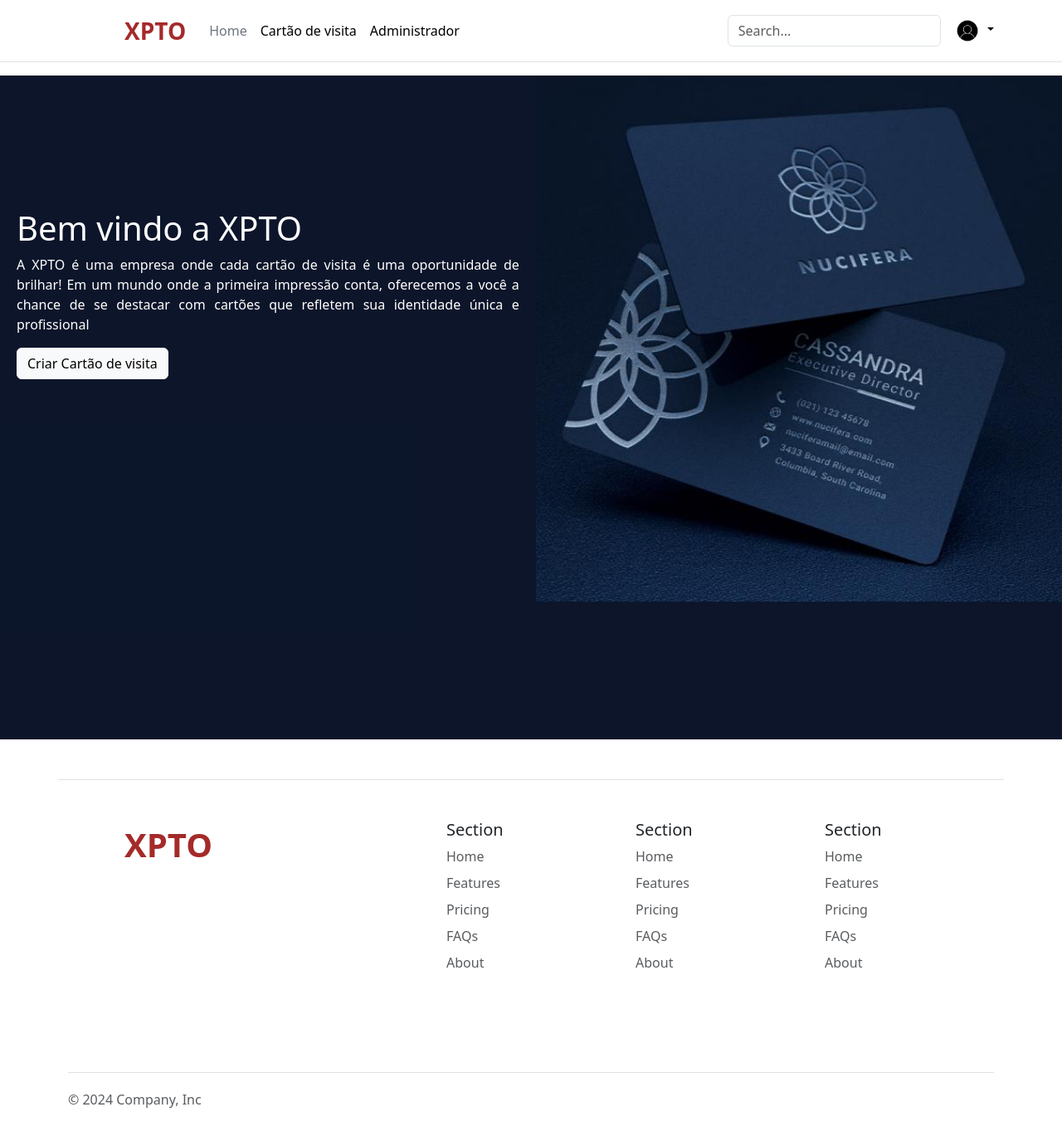
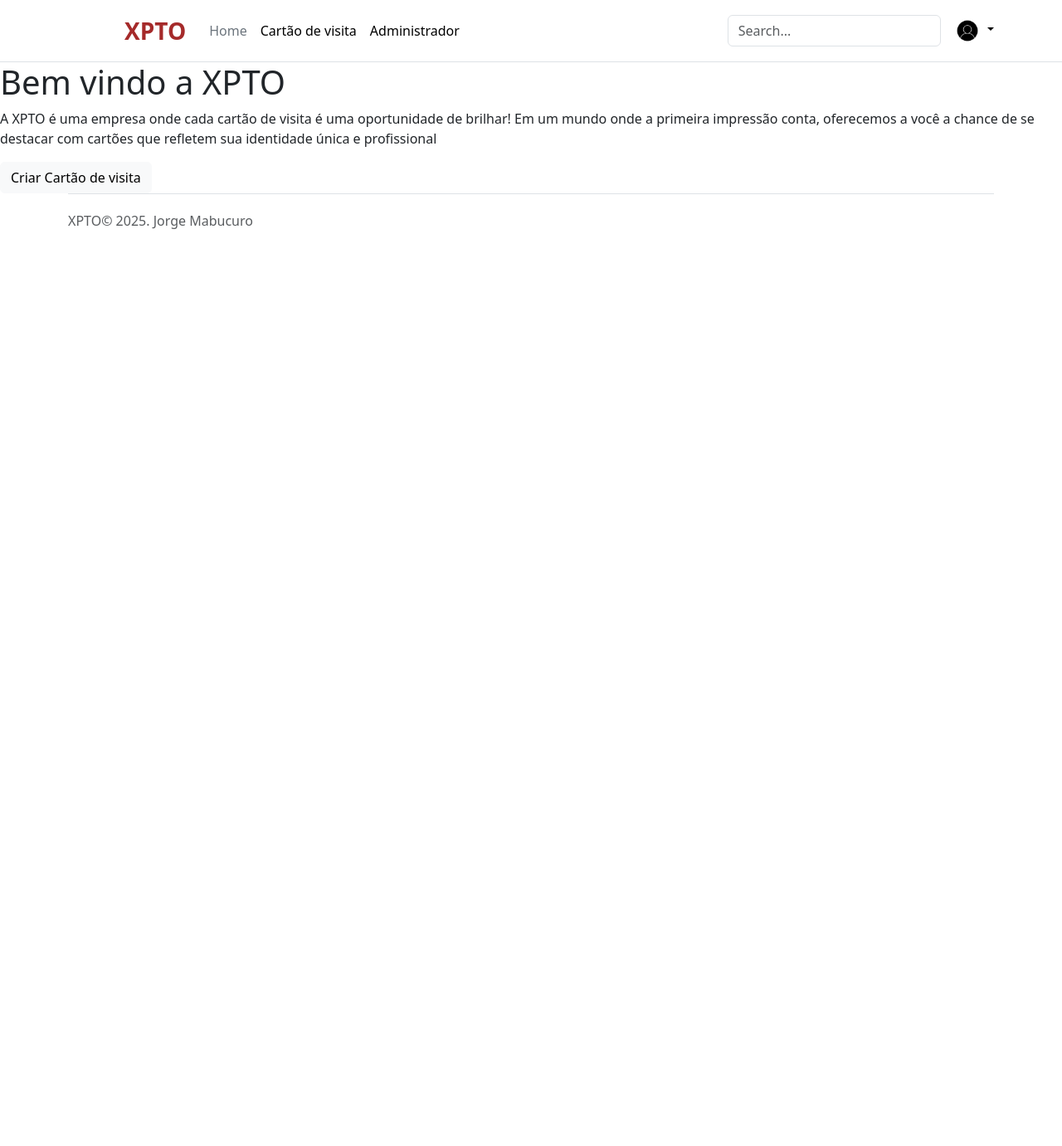
Before and after one commit to jorgeMabucuro/Sistema-de-gerador-de-cart-o-de-visita, a PHP site: page / in a window 1280 px wide. Shown: the whole page at 83% size. After the commit the page ends 276 px from the top, so only its background shows below. Run offline with PHP 8.4, Linux system fonts and the light colour scheme; the visitor is signed in with stand-in values (Sample User, id 1).

Commit message:
arranjar o layout de home

```diff
--- a/index.php
+++ b/index.php
@@ -14,10 +14,10 @@
     <title>Home</title>
     <link rel="stylesheet" href="https://cdn.jsdelivr.net/npm/bootstrap@5.3.3/dist/css/bootstrap.min.css">
     <link rel="stylesheet" href="./Style/menu.css">
-    <link rel="stylesheet" href="./style.css">
+    <link rel="stylesheet" href="./styles.css">
 </head>
 <body>
-  <header class="p-3 mb-3 border-bottom " >
+  <header class="p-3 border-bottom " >
     <div class="container" id="menu" >
       <div class="d-flex flex-wrap align-items-center justify-content-center justify-content-lg-start">
         <a href="/" class="d-flex align-items-center mb-2 mb-lg-0 link-body-emphasis text-decoration-none">
@@ -67,57 +67,9 @@
       </main>
 
     <!-- footer das paginas -->
-    <footer>
-
       <div class="container">
-        <footer class="row row-cols-1 row-cols-sm-2 row-cols-md-5 py-5 my-5 border-top">
-          <div class="col mb-3">
-            <a href="/" class="d-flex align-items-center mb-3 link-body-emphasis text-decoration-none">
-              <svg class="bi me-2" width="40" height="32"><li class="fw-bold fs-1" id="xpto">XPTO</li></svg>
-            </a>
-          </div>
-
-          <div class="col mb-3">
-
-          </div>
-
-          <div class="col mb-3">
-            <h5>Section</h5>
-            <ul class="nav flex-column">
-              <li class="nav-item mb-2"><a href="#" class="nav-link p-0 text-body-secondary">Home</a></li>
-              <li class="nav-item mb-2"><a href="#" class="nav-link p-0 text-body-secondary">Features</a></li>
-              <li class="nav-item mb-2"><a href="#" class="nav-link p-0 text-body-secondary">Pricing</a></li>
-              <li class="nav-item mb-2"><a href="#" class="nav-link p-0 text-body-secondary">FAQs</a></li>
-              <li class="nav-item mb-2"><a href="#" class="nav-link p-0 text-body-secondary">About</a></li>
-            </ul>
-          </div>
-
-          <div class="col mb-3">
-            <h5>Section</h5>
-            <ul class="nav flex-column">
-              <li class="nav-item mb-2"><a href="#" class="nav-link p-0 text-body-secondary">Home</a></li>
-              <li class="nav-item mb-2"><a href="#" class="nav-link p-0 text-body-secondary">Features</a></li>
-              <li class="nav-item mb-2"><a href="#" class="nav-link p-0 text-body-secondary">Pricing</a></li>
-              <li class="nav-item mb-2"><a href="#" class="nav-link p-0 text-body-secondary">FAQs</a></li>
-              <li class="nav-item mb-2"><a href="#" class="nav-link p-0 text-body-secondary">About</a></li>
-            </ul>
-          </div>
-
-          <div class="col mb-3">
-            <h5>Section</h5>
-            <ul class="nav flex-column">
-              <li class="nav-item mb-2"><a href="#" class="nav-link p-0 text-body-secondary">Home</a></li>
-              <li class="nav-item mb-2"><a href="#" class="nav-link p-0 text-body-secondary">Features</a></li>
-              <li class="nav-item mb-2"><a href="#" class="nav-link p-0 text-body-secondary">Pricing</a></li>
-              <li class="nav-item mb-2"><a href="#" class="nav-link p-0 text-body-secondary">FAQs</a></li>
-              <li class="nav-item mb-2"><a href="#" class="nav-link p-0 text-body-secondary">About</a></li>
-            </ul>
-          </div>
-        </footer>
-      </div>
-      <div class="container">
-        <footer class="d-flex flex-wrap justify-content-between align-items-center py-3 my-4 border-top">
-          <p class="col-md-4 mb-0 text-body-secondary">&copy; 2024 Company, Inc</p>
+        <footer class="d-flex flex-wrap justify-content-between align-items-center py-3  border-top">
+          <p class="col-md-4 mb-0 text-body-secondary">XPTO&copy; 2025. Jorge Mabucuro</p>
 
           <a href="/" class="col-md-4 d-flex align-items-center justify-content-center mb-3 mb-md-0 me-md-auto link-body-emphasis text-decoration-none">
             <svg class="bi me-2" width="40" height="32"><use xlink:href="#bootstrap"/></svg>
--- a/style.css
+++ /dev/null
@@ -1,63 +0,0 @@
-*{
-    margin:none;
-    padding: none;
-    box-sizing: border-box;
-    position:relative;
-}
-.bv{
-    width: 100%;
-    height: 100vh;
-    display: flex;
-    justify-content: center;
-    justify-content: space-between;
-    align-items: flex-start;
-    flex-direction: row;
-    background-color:  rgba(0, 10, 32, 0.952);
-   background: radial-gradient(120deg, blue, aqua);
-}
-.bv div{
-    width: 70%;
-    height: 80vh;
-}
-.imagem{
-    width: 100%;
-    height: 80vh;
-    background-image: url('./img/cv_azul.jpg');
-    background-repeat: no-repeat;
-    background-size: contain;
-}
-.lesquerdo{
-    padding: 160px 20px;
-    color: white;
-    text-align: auto;
-    text-align: justify;
-}
-.lesquerdo .btnH{
-    align-items: center;
-}
-.visao{
-    width: 100%;
-    height: 70vh;
-    display: flex;
-    justify-content: space-evenly;
-    justify-content: center;
-    align-items: flex-start;
-    flex-direction: row;
-    gap: 20px;
-    padding: 0px 10px;
-    /* color: aliceblue; */
-}
-
-.visao div{
-    width: 30%;
-    height: 50vh;
-    background-color: transparent;
-    box-shadow: 1px 0px 0px 0px ;
-}
-
-.v-imag>h1{
-    color: rgba(0, 10, 32, 0.952);
-    text-align: center;
-    padding: 50px 0px;
-    font-weight: 900;
-}
```
